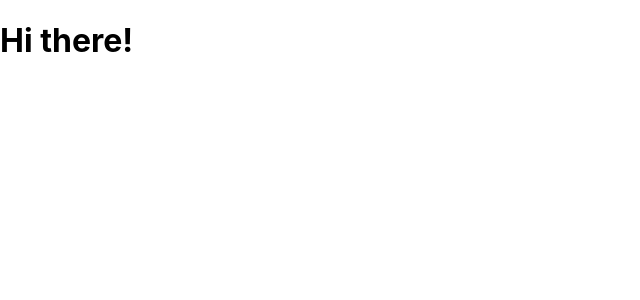
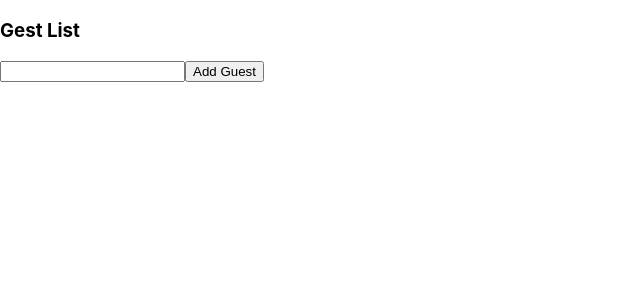
Before and after one commit to Faizou-Aremou/rts, a React (Create React App) app: page / in a window 1280 px wide. Shown: the top 300 px of the page, without its empty margins (0-640 px from the left). Built offline with nearby package versions, Linux system fonts and the light colour scheme.

Commit message:
guest list states

```diff
--- a/src/App.tsx
+++ b/src/App.tsx
@@ -1,9 +1,10 @@
 import './App.css';
+import GuestList from './state/GestList';
 
 const App = () => {
   return (
     <div>
-      <h1>Hi there! </h1>
+     <GuestList></GuestList>
     </div>
   )
 }
--- /dev/null
+++ b/src/state/GestList.tsx
@@ -0,0 +1,24 @@
+import { useState } from 'react';
+
+const GuestList: React.FC = () => {
+  const [name, setName] = useState('');
+  const [guests, setGuest] = useState<string[]>([]);
+  const onClick = () => {
+    setGuest([...guests, name]);
+    setName('');
+  };
+  return (
+    <div>
+      <h3> Gest List</h3>
+      <ul>
+        {guests.map((guest) => (
+          <li key={guest}>{guest}</li>
+        ))}
+      </ul>
+      <input value={name} onInput={(e) => setName((e.target as any).value)} />
+      <button onClick={onClick}>Add Guest</button>
+    </div>
+  );
+};
+
+export default GuestList;
```
